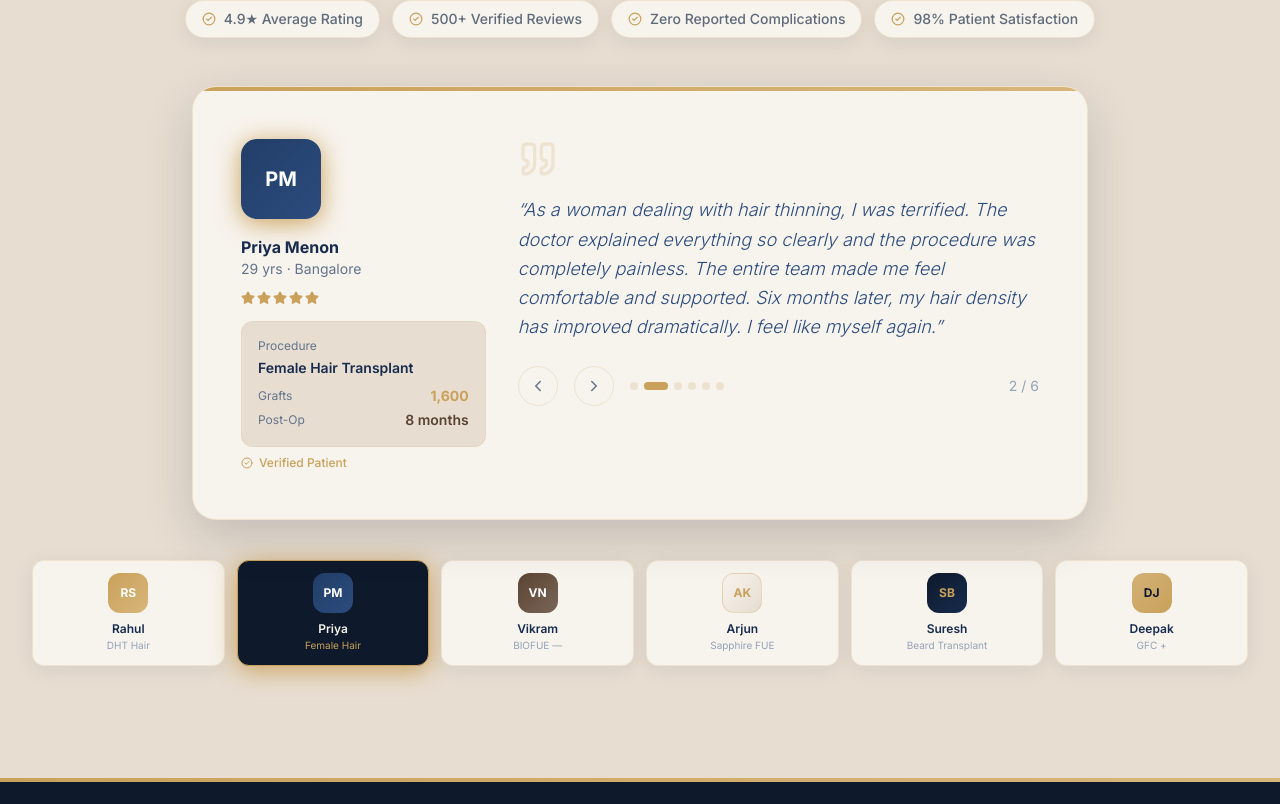
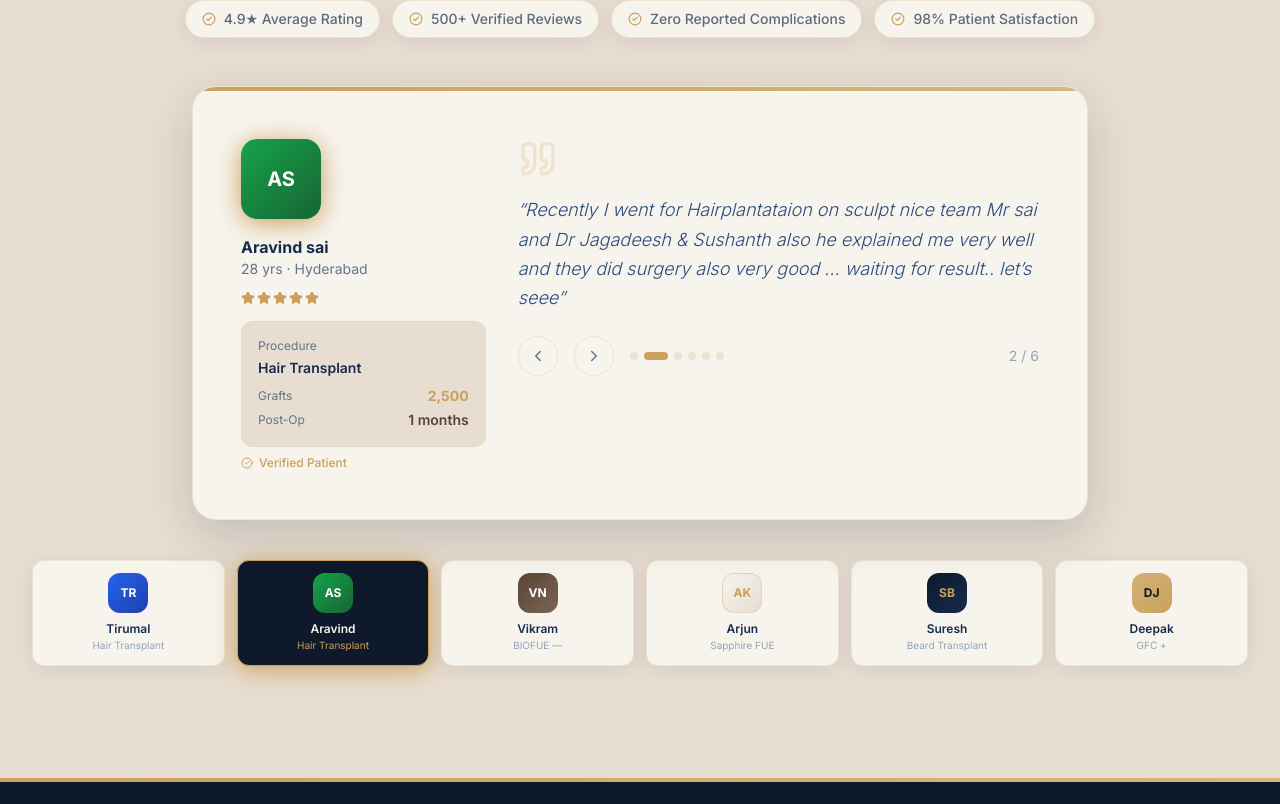
Before and after one commit to Abhivorn-Technologies/Trichova, a Next.js app: page /why-trichova in a window 1280 px wide. Shown: the part 3256-4060 px from the top of the page. Built offline with nearby package versions, Linux system fonts and the light colour scheme; a web font is replaced by a local one.

Commit message:
yt link and images

```diff
--- a/src/components/layout/Footer.tsx
+++ b/src/components/layout/Footer.tsx
@@ -28,6 +28,16 @@ const socialLinks = [
     svg: (
       <svg width="16" height="16" viewBox="0 0 24 24" fill="currentColor">
         <path d="M24 12.073c0-6.627-5.373-12-12-12s-12 5.373-12 12c0 5.99 4.388 10.954 10.125 11.854v-8.385H7.078v-3.47h3.047V9.43c0-3.007 1.792-4.669 4.533-4.669 1.312 0 2.686.235 2.686.235v2.953H15.83c-1.491 0-1.956.925-1.956 1.874v2.25h3.328l-.532 3.47h-2.796v8.385C19.612 23.027 24 18.062 24 12.073z"/>
+      </svg>
+    ),
+  },
+  {
+    label: "YouTube",
+    href: "https://youtube.com/@trichovahairstudio?si=n7ijSnrDLgjKjUZq",
+    color: "hover:text-red-500",
+    svg: (
+      <svg width="16" height="16" viewBox="0 0 24 24" fill="currentColor">
+        <path d="M23.498 6.186a3.016 3.016 0 0 0-2.122-2.136C19.505 3.545 12 3.545 12 3.545s-7.505 0-9.377.505A3.017 3.017 0 0 0 .502 6.186C0 8.07 0 12 0 12s0 3.93.502 5.814a3.016 3.016 0 0 0 2.122 2.136c1.871.505 9.376.505 9.376.505s7.505 0 9.377-.505a3.015 3.015 0 0 0 2.122-2.136C24 15.93 24 12 24 12s0-3.93-.502-5.814zM9.545 15.568V8.432L15.818 12l-6.273 3.568z"/>
       </svg>
     ),
   },
--- a/src/components/sections/Doctors.tsx
+++ b/src/components/sections/Doctors.tsx
@@ -10,14 +10,14 @@ const doctors = [
     qualifications: "(M.S., M.Ch)",
     description:
       "Dr. Jagadish Kiran, M.B.B.S., M.S. (General Surgery), M.Ch. (Plastic Surgery), is a board-certified cosmetic, plastic, and reconstructive surgeon with over 14 years of expertise. He completed fellowship training in cosmetic surgery, specializing in procedures such as Hair Transplant, gynecomastia, liposuction, breast augmentation and reduction, rhinoplasty, and non-surgical treatments like injectable dermal fillers. Renowned for his precision and premium treatments, his clinic is one of the premier plastic surgery centers in the state.",
-    image: "/images/dr-jagadish.jpg",
+    image: "/images/Doctor-2.png",
   },
   {
     name: "Dr. Suma Sandhyala",
     qualifications: "(M.S., M.Ch)",
     description:
       "Dr. S. Suma is a Consultant Plastic, Cosmetic, and Reconstructive Surgeon. She graduated from NTR University of Health Sciences with an MBBS degree, earning the Best Outgoing Student award. She completed her MS in General Surgery from the same university and received the Best Resident Award in Plastic Surgery while obtaining her M.Ch from Nizam Institute of Medical Sciences, Hyderabad. Dr. Suma also holds an Observership in Cosmetic Surgery from New York and a Certification in Laser Treatment.",
-    image: "/images/dr-suma.jpg",
+    image: "/images/Doctor-1.png",
   },
 ];
 
@@ -79,6 +79,7 @@ export default function Doctors() {
                       alt={doctor.name}
                       fill
                       sizes="(max-width: 768px) 100vw, 40vw"
+                      quality={100}
                       className="object-cover object-top transition-transform duration-1000 group-hover/image:scale-105 z-0"
                       onError={(e) => {
                         e.currentTarget.style.display = "none";
--- a/src/components/sections/Testimonials.tsx
+++ b/src/components/sections/Testimonials.tsx
@@ -7,37 +7,37 @@ import { Star, Quote, ChevronLeft, ChevronRight, Play, CheckCircle2 } from "luci
 const testimonials = [
   {
     id: 1,
-    name: "Rahul Sharma",
-    age: 34,
-    location: "Mumbai",
-    procedure: "DHT Hair Transplant",
-    grafts: 2800,
+    name: "Tirumal reddy",
+    age: 32,
+    location: "Hyderabad",
+    procedure: "Hair Transplant",
+    grafts: 3000,
     rating: 5,
-    text: "I had been dealing with hair loss since my late 20s and was extremely self-conscious. The team at Trichova was incredibly professional from consultation to follow-up. At 10 months, my results are beyond what I imagined. My hairline looks completely natural — nobody can tell I had a procedure.",
-    shortText: "My hairline looks completely natural — nobody can tell I had a procedure.",
-    avatar: "RS",
-    avatarColor: "from-gold to-gold-light",
+    text: "I recently underwent a hair transplant at Trichova, and I had a wonderful experience. Dr. Jagadish treated me with great care and professionalism throughout the process. Mr. Sai explained the surgery, the costs involved, and also helped me with a good discount, which I truly appreciate.",
+    shortText: "Dr. Jagadish treated me with great care and professionalism throughout the process.",
+    avatar: "TR",
+    avatarColor: "from-blue-600 to-blue-800",
     textColor: "text-white",
     verified: true,
     video: false,
-    monthsPost: 10,
+    monthsPost: 1,
   },
   {
     id: 2,
-    name: "Priya Menon",
-    age: 29,
-    location: "Bangalore",
-    procedure: "Female Hair Transplant",
-    grafts: 1600,
+    name: "Aravind sai",
+    age: 28,
+    location: "Hyderabad",
+    procedure: "Hair Transplant",
+    grafts: 2500,
     rating: 5,
-    text: "As a woman dealing with hair thinning, I was terrified. The doctor explained everything so clearly and the procedure was completely painless. The entire team made me feel comfortable and supported. Six months later, my hair density has improved dramatically. I feel like myself again.",
-    shortText: "Six months later, my hair density has improved dramatically. I feel like myself again.",
-    avatar: "PM",
-    avatarColor: "from-navy-800 to-navy-700",
+    text: "Recently I went for Hairplantataion on sculpt nice team Mr sai and Dr Jagadeesh & Sushanth also he explained me very well and they did surgery also very good … waiting for result.. let’s seee",
+    shortText: "Nice team Mr sai and Dr Jagadeesh & Sushanth... they did surgery also very good.",
+    avatar: "AS",
+    avatarColor: "from-green-600 to-green-800",
     textColor: "text-white",
     verified: true,
     video: false,
-    monthsPost: 8,
+    monthsPost: 1,
   },
   {
     id: 3,
```
Also changed, not shown: public/images/Doctor-1.png (added), public/images/Doctor-2.png (added).
